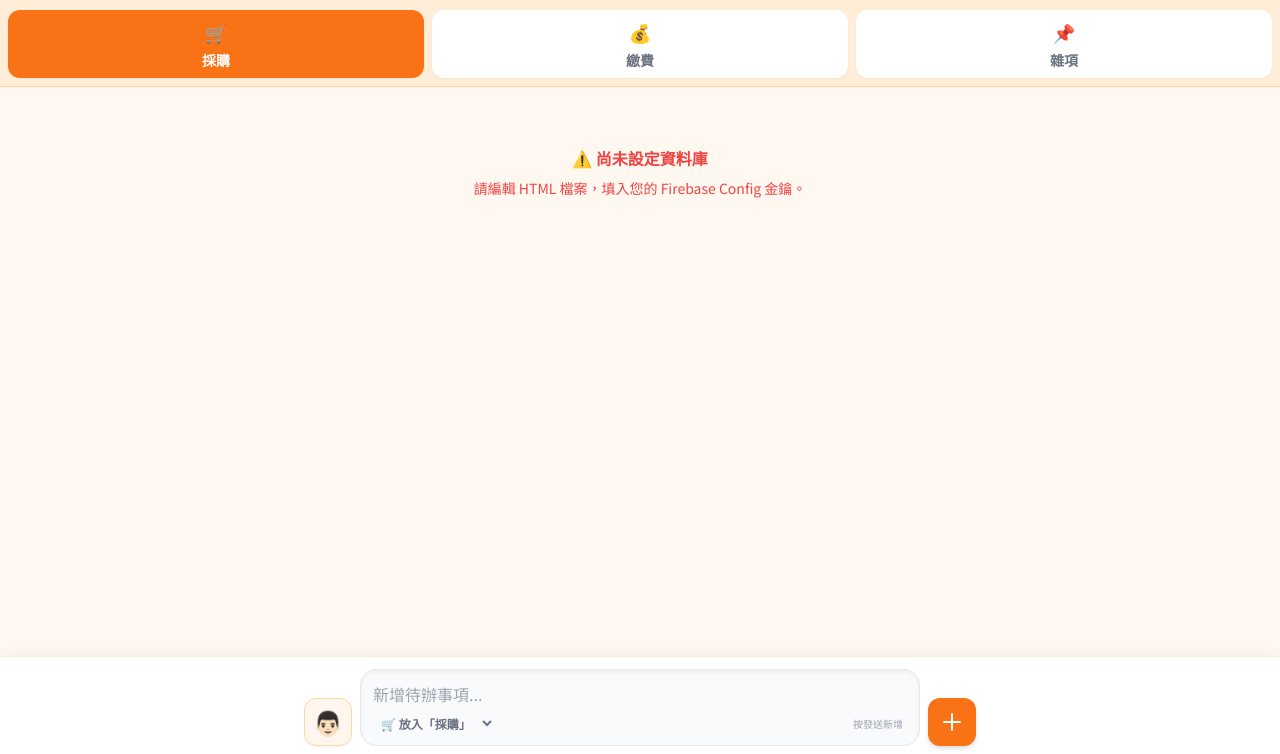
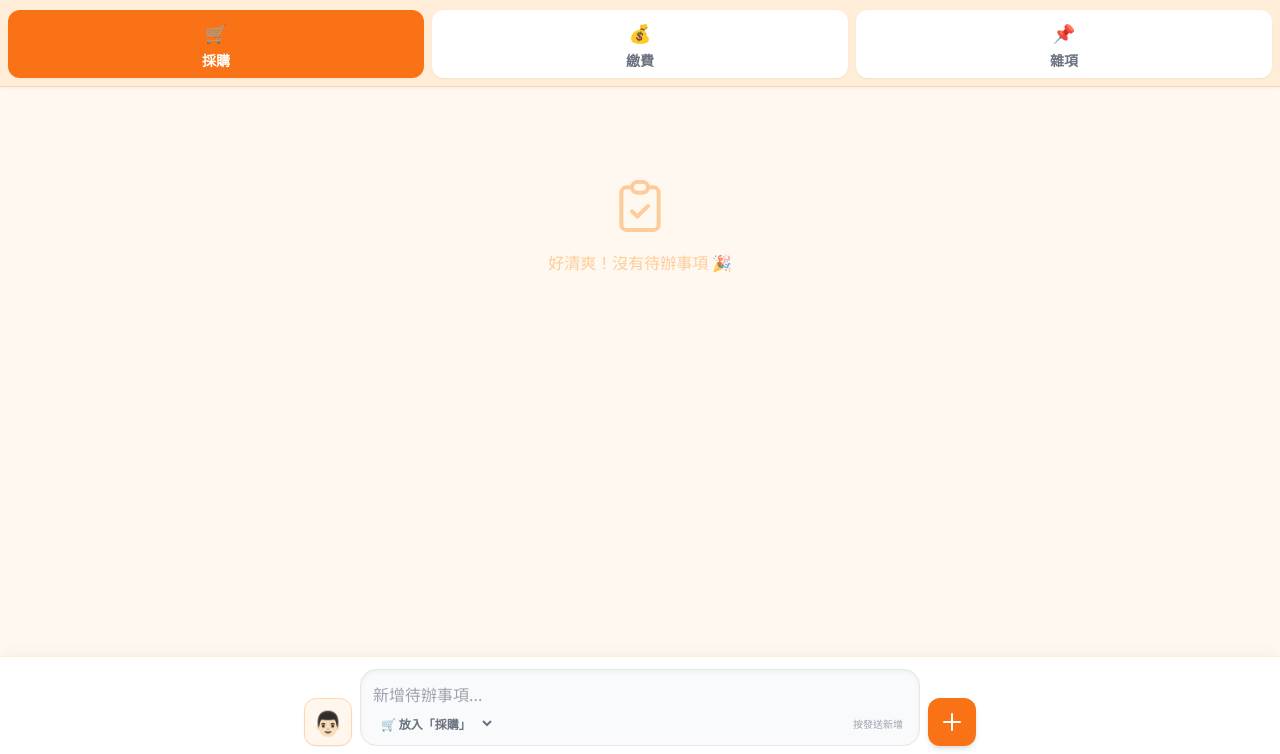
Before and after one commit to vhiw-rgb/FamilyBoard, a plain HTML site: page index.html in a window 1280 px wide. Shown: the part 46-800 px from the top of the page. Drawn offline with nearby package versions, Linux system fonts and the light colour scheme; no server answers.

Commit message:
Update index.html

```diff
--- a/index.html
+++ b/index.html
@@ -158,13 +158,13 @@
         // 2. 選擇「網頁 (Web)」應用程式 </>
         // 3. 複製 firebaseConfig 內容貼到下方
         const firebaseConfig = {
-            apiKey: "",
-            authDomain: "",
-            projectId: "",
-            storageBucket: "",
-            messagingSenderId: "",
-            appId: ""
-        };
+  apiKey: "AIzaSyA-GhpkDNvI83933lcJeT3LMaNeTz8oI-o",
+  authDomain: "familyboard-2b674.firebaseapp.com",
+  projectId: "familyboard-2b674",
+  storageBucket: "familyboard-2b674.firebasestorage.app",
+  messagingSenderId: "605235202268",
+  appId: "1:605235202268:web:fb846c177464c4571e8c19"
+};
 
         // ==========================================
         // Data Service (Firebase Edition)
```
